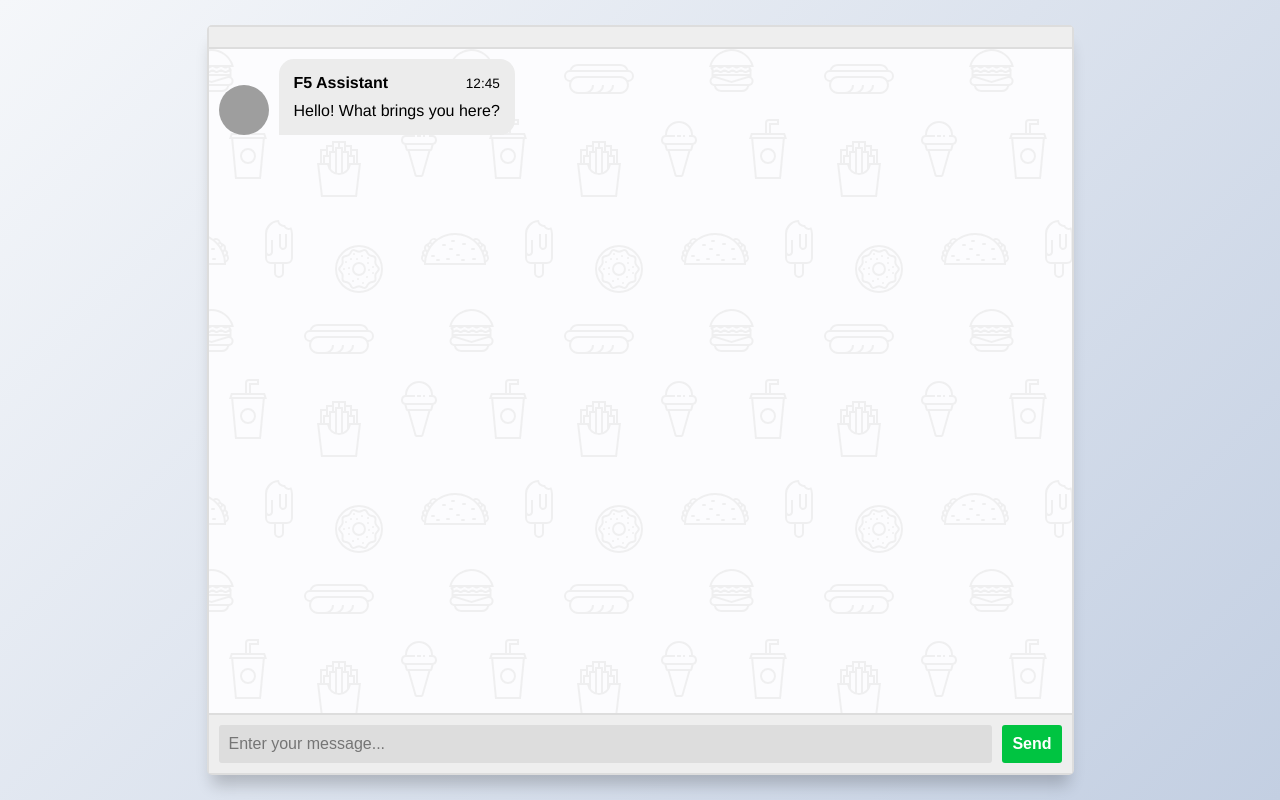
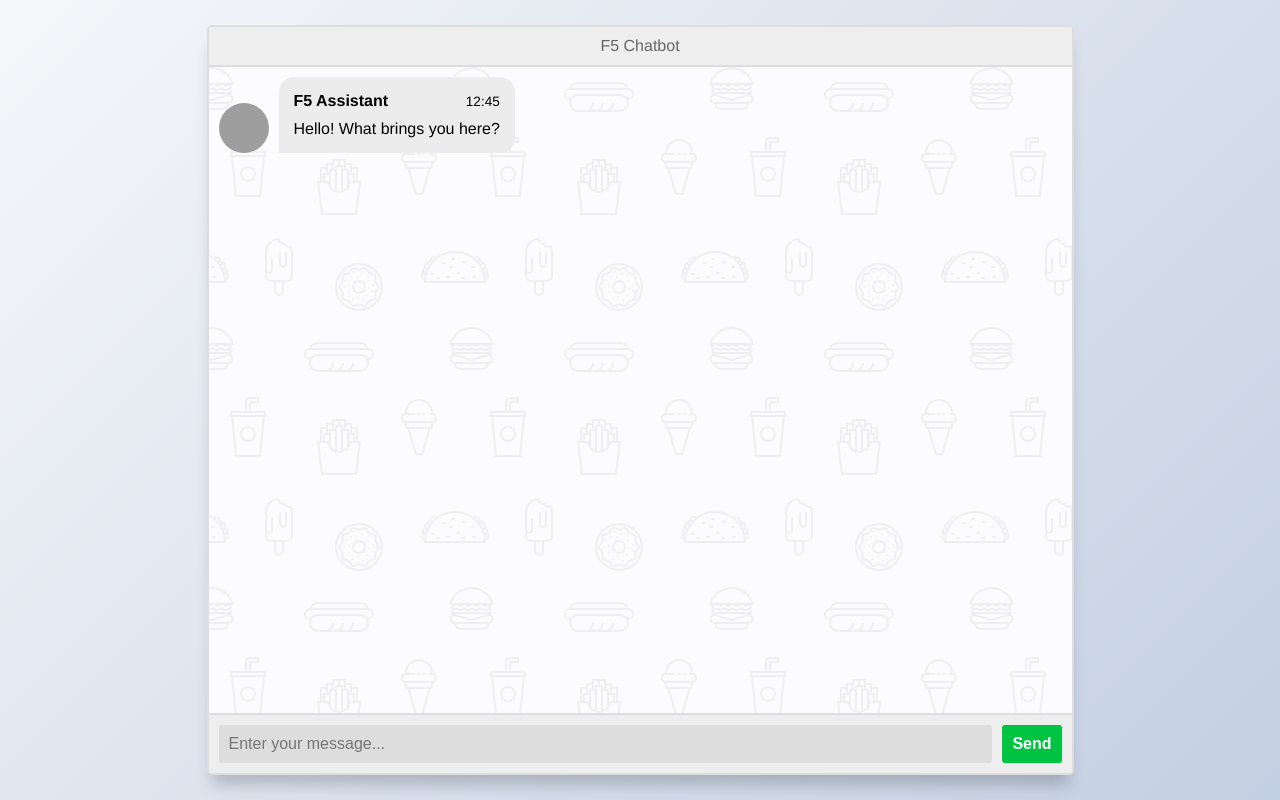
Before and after one commit to ruthvik-17/F5_Chatbot, a Flask app: page / in a window 1280 px wide. Run offline with Flask 2, Linux system fonts and the light colour scheme; parts of the project's set-up code (start-up, migrations or seed data) failed here and were passed over; some libraries are stand-ins or nearby versions; grey boxes are pictures that could not be loaded.

Commit message:
added title for chatbot gui

```diff
--- a/templates/index.html
+++ b/templates/index.html
@@ -16,7 +16,7 @@
   <section class="msger">
     <header class="msger-header">
       <div class="msger-header-title">
-        <!--<i class="fas fa-bug"></i> This is a Chatbot <i class="fas fa-bug"></i>-->
+        </i> F5 Chatbot </i>
       </div>
     </header>
 
```
